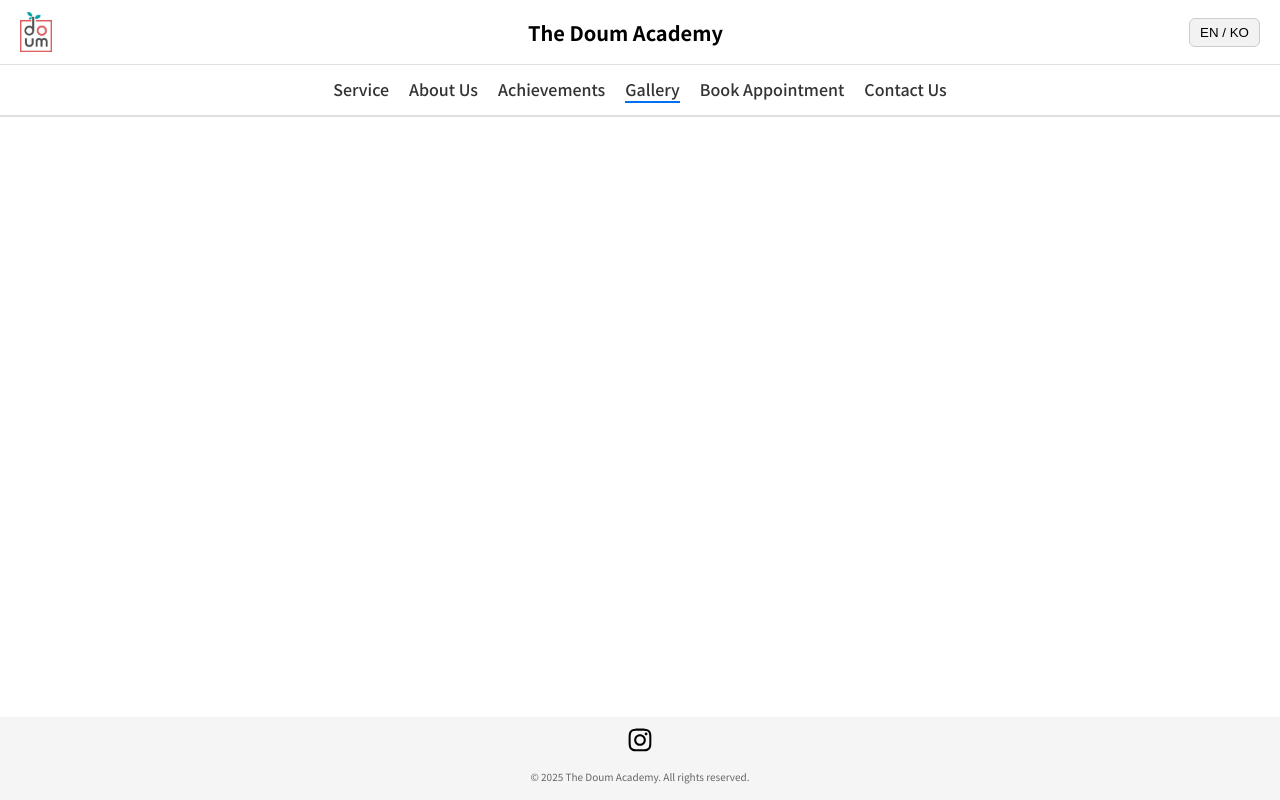
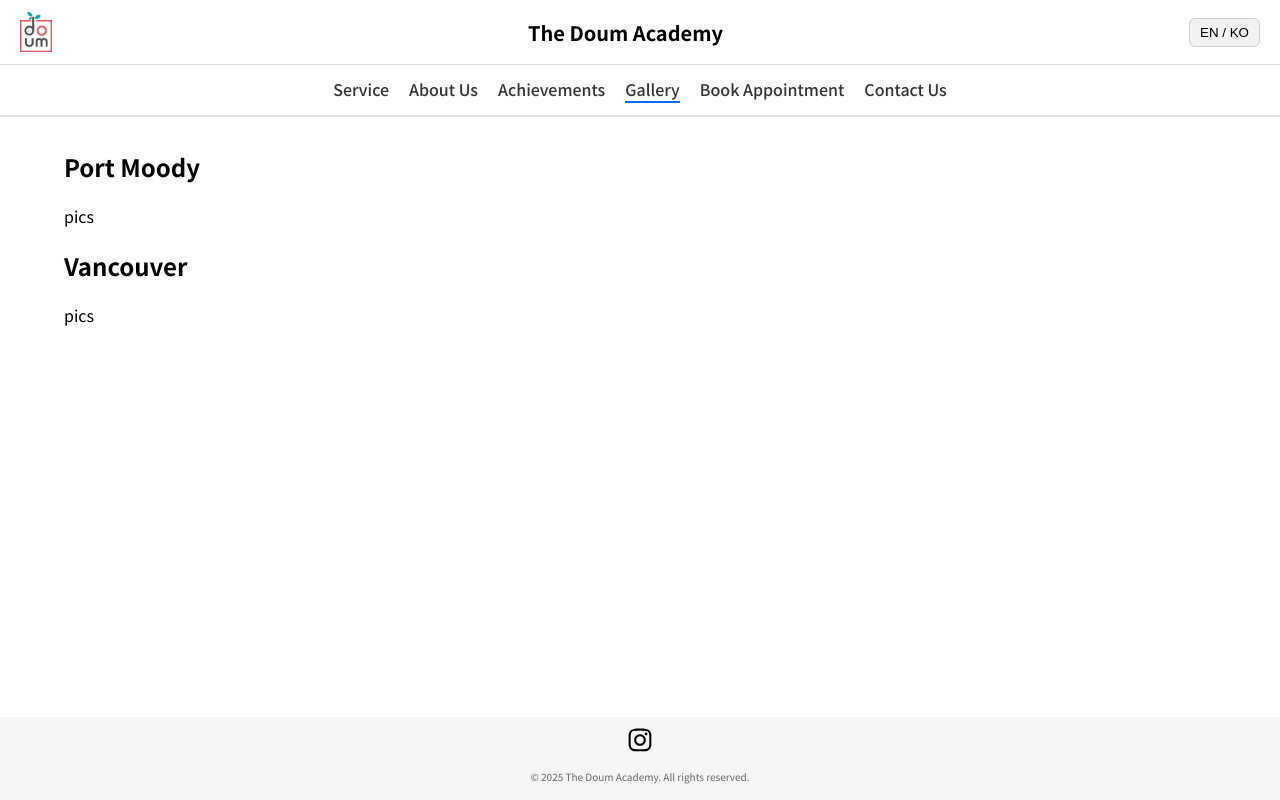
Before and after one commit to junuiui/the-doum-academy-website, a Next.js app: page /gallery in a window 1280 px wide. Built offline with nearby package versions, Linux system fonts and the light colour scheme.

Commit message:
gallery placeholder added

```diff
--- /dev/null
+++ b/src/app/gallery/page.module.css
@@ -0,0 +1,4 @@
+.container {
+    padding: 5%;
+    margin-top: 65px;
+}
--- a/src/app/gallery/page.tsx
+++ b/src/app/gallery/page.tsx
@@ -1,3 +1,19 @@
+import styles from './page.module.css'
+
 export default function GalleryPage() {
-    return <div>Gallery</div>
+    return (
+        <main className={styles.container}>
+
+            <div>
+                <h2>Port Moody</h2>
+                pics
+            </div>
+
+            <div>
+                <h2>Vancouver</h2>
+                pics
+            </div>
+
+        </main>
+    )
 }
```
